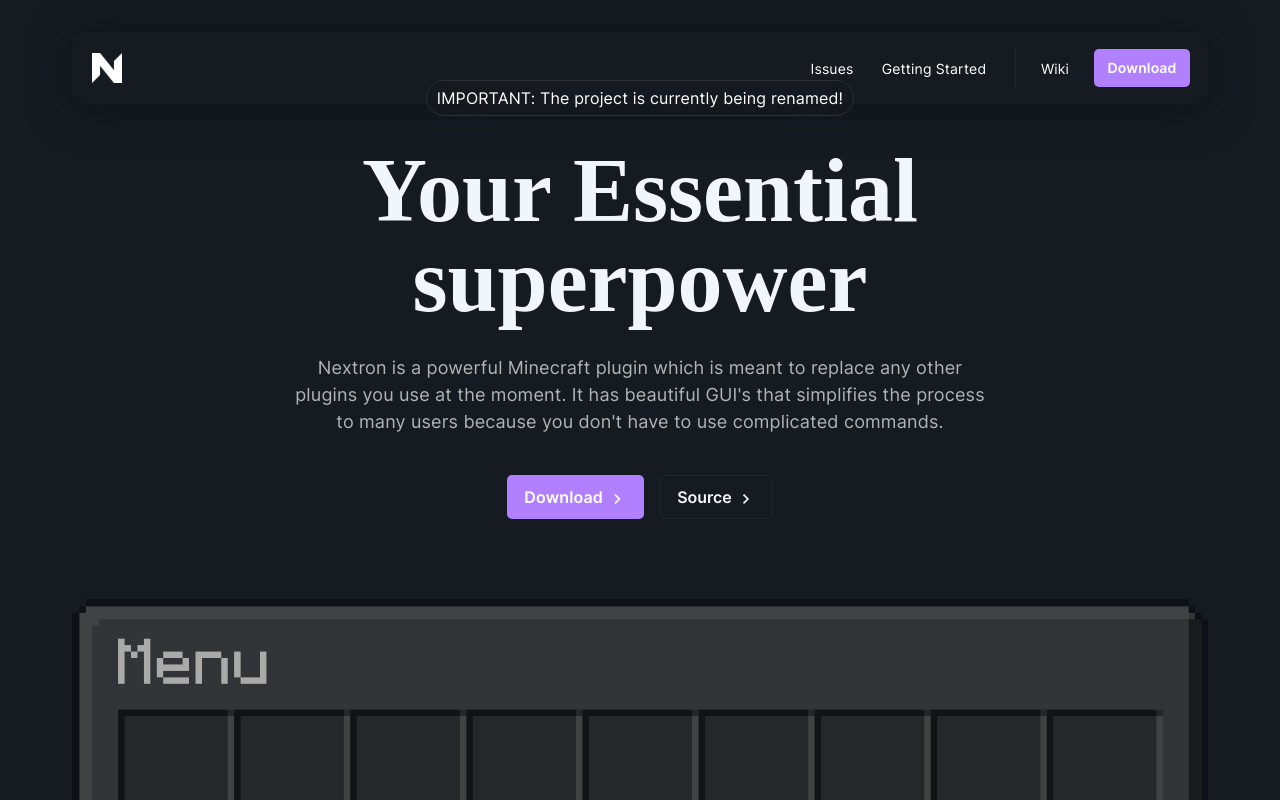
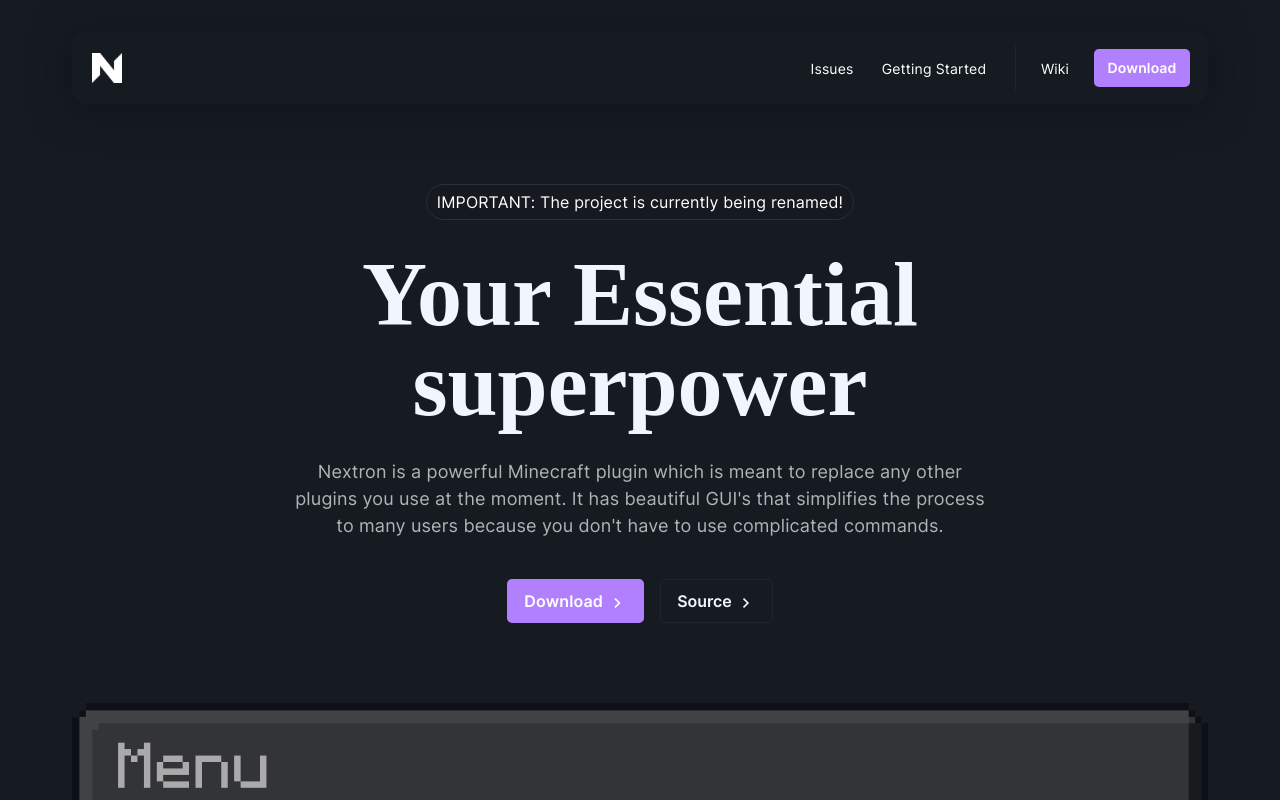
Before and after one commit to 0PandaDEV/Nextron-Website, a Nuxt app: page / in a window 1280 px wide. Shown: the top 800 px of the page. Built offline with nearby package versions, Linux system fonts and the light colour scheme; a web font is replaced by a local one.

Commit message:
fixed header is fixed issue

```diff
--- a/components/navbar.vue
+++ b/components/navbar.vue
@@ -139,13 +139,11 @@
 }
 
 .navbar {
-  position: fixed;
+  position: relative;
   width: 100%;
   max-width: 1200px;
   margin: auto;
   box-sizing: border-box;
-  left: 50%;
-  transform: translateX(-50%);
 }
 
 .header {
--- a/css/wiki.css
+++ b/css/wiki.css
@@ -16,7 +16,6 @@
   display: flex;
   position: relative;
   padding-bottom: 0;
-  top: 100px;
 }
 
 .content {
```
